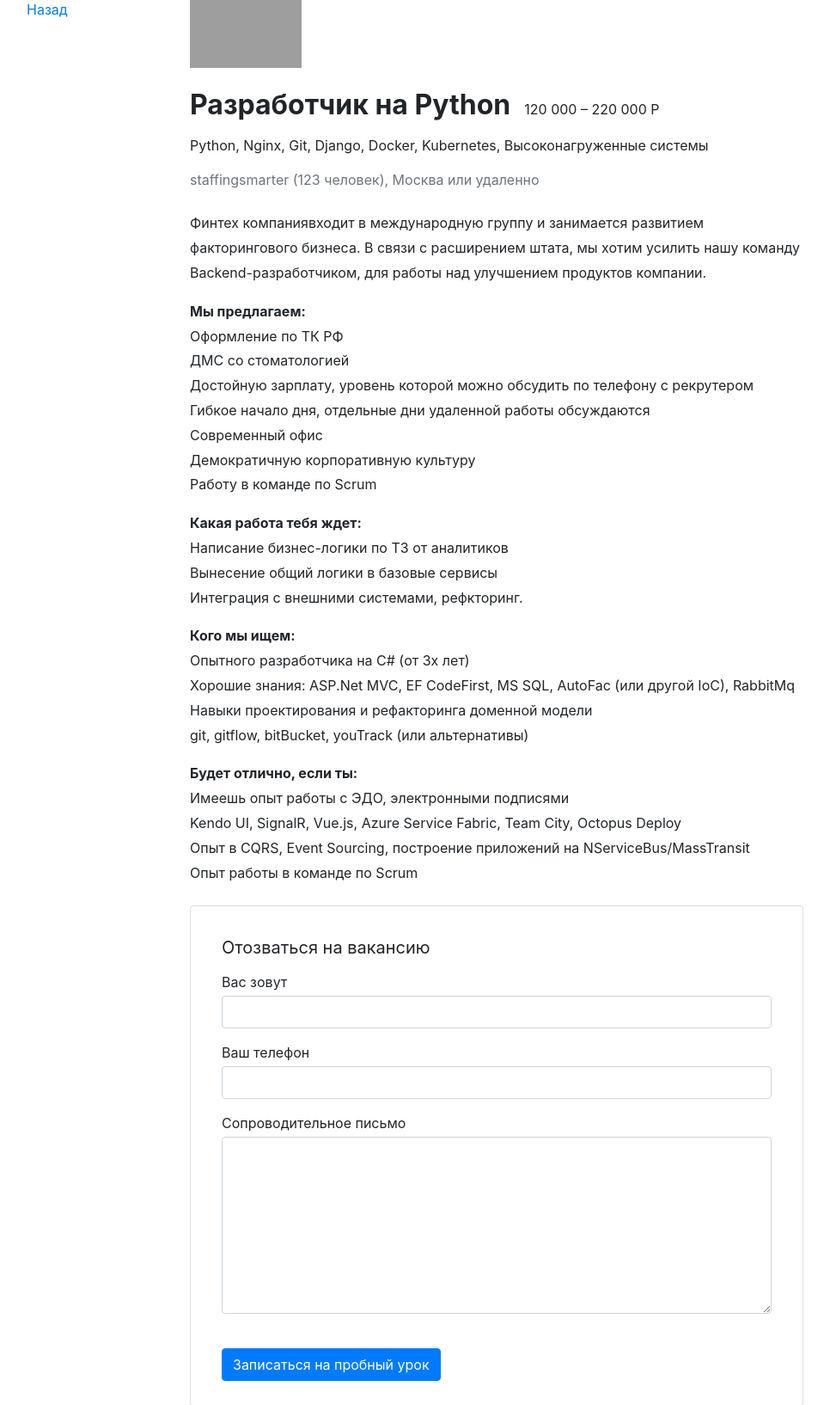
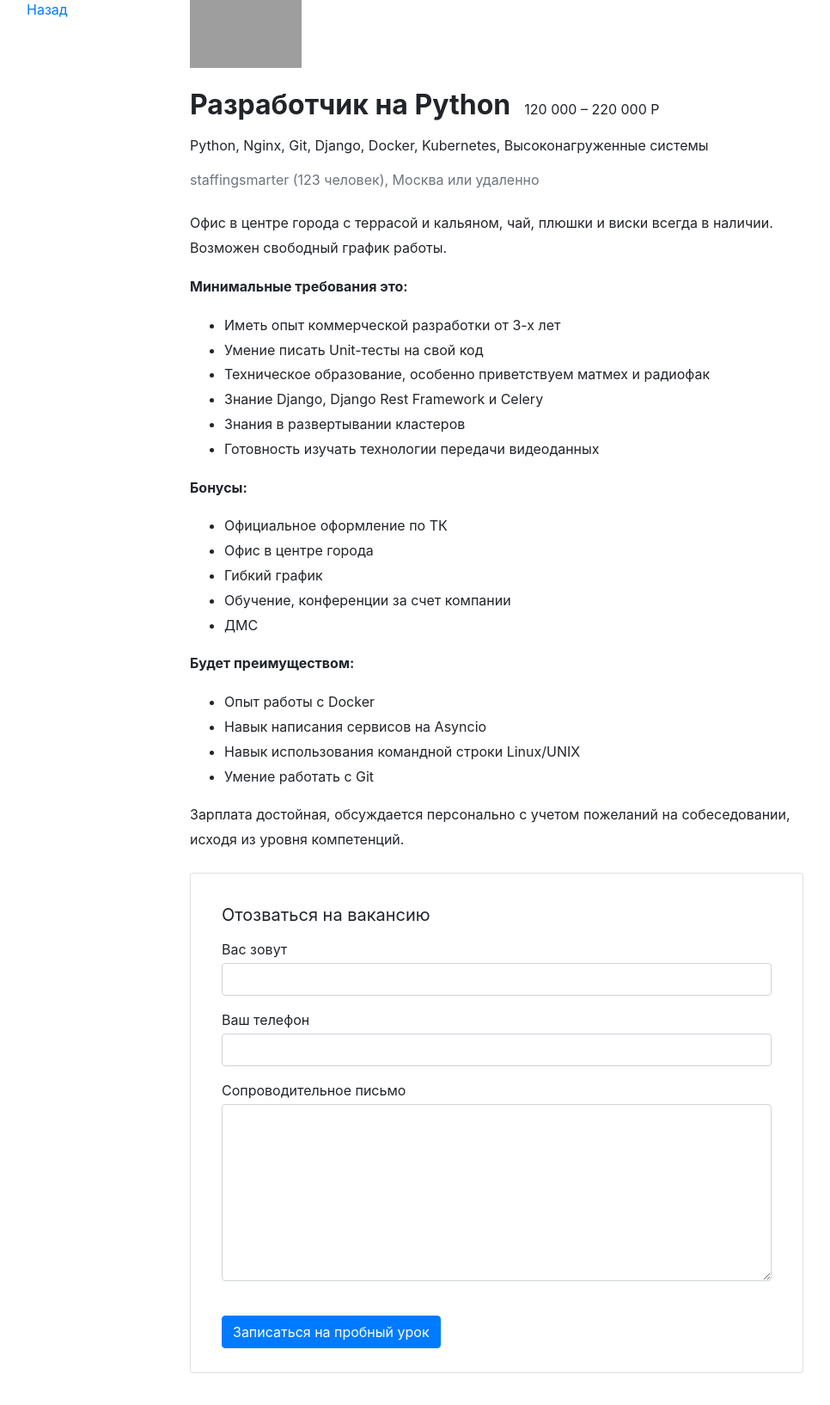
Before and after one commit to m-simonov/djumanji_hiring, a Django app: page /vacancies/1 in a window 1280 px wide. Shown: the part 121-1755 px from the top of the page at 86% size, without its empty margins (70-1036 px from the left). After the commit the page ends 1718 px from the top, so only its background shows below. Run offline with Django 3.2, Linux system fonts and the light colour scheme; data comes from the database, SQL or seed files in the repository; some libraries are stand-ins or nearby versions; grey boxes are pictures that could not be loaded.

Commit message:
added vacancy description

```diff
--- a/hiring/templates/hiring/vacancy.html
+++ b/hiring/templates/hiring/vacancy.html
@@ -19,33 +19,9 @@
           <p class="mt-2">{{ vacancy.skills }}</p>
           <p class="text-muted mb-4">{{ company_name }} ({{ employee_count }} человек), {{ location }} или удаленно</p>
           <div style="line-height: 1.8;">
-            <p>Финтех компаниявходит в международную группу  и занимается развитием факторингового бизнеса. В связи с расширением штата, мы хотим усилить нашу команду Backend-разработчиком, для работы над улучшением продуктов компании.</p>
-            <p><b>Мы предлагаем: </b><br>
-              Оформление по ТК РФ<br>
-              ДМС со стоматологией<br>
-              Достойную зарплату, уровень которой можно обсудить по телефону с рекрутером<br>
-              Гибкое начало дня, отдельные дни удаленной работы обсуждаются<br>
-              Современный офис<br>
-              Демократичную корпоративную культуру<br>
-              Работу в команде по Scrum
-            </p>
-            <p><b>Какая работа тебя ждет: </b><br>
-              Написание бизнес-логики по ТЗ от аналитиков<br>
-              Вынесение общий логики в базовые сервисы<br>
-              Интеграция с внешними системами, рефкторинг.
-            </p>
-            <p><b>Кого мы ищем: </b><br>
-              Опытного разработчика на C# (от 3х лет)<br>
-              Хорошие знания: ASP.Net MVC, EF CodeFirst, MS SQL, AutoFac (или другой IoC), RabbitMq <br>
-              Навыки проектирования и рефакторинга доменной модели <br>
-              git, gitflow, bitBucket, youTrack (или альтернативы)
-            </p>
-            <p><b>Будет отлично, если ты:</b><br>
-              Имеешь опыт работы с ЭДО, электронными подписями<br>
-              Kendo UI, SignalR, Vue.js, Azure Service Fabric, Team City, Octopus Deploy<br>
-              Опыт в CQRS, Event Sourcing, построение приложений на NServiceBus/MassTransit<br>
-              Опыт работы в команде по Scrum
-            </p>
+            {% autoescape off %}
+              {{ vacancy.description }}
+            {% endautoescape %}
           </div>
           <form action="/echo" class="card mt-4 mb-3" enctype="multipart/form-data">
             <div class="card-body mx-3">
```
